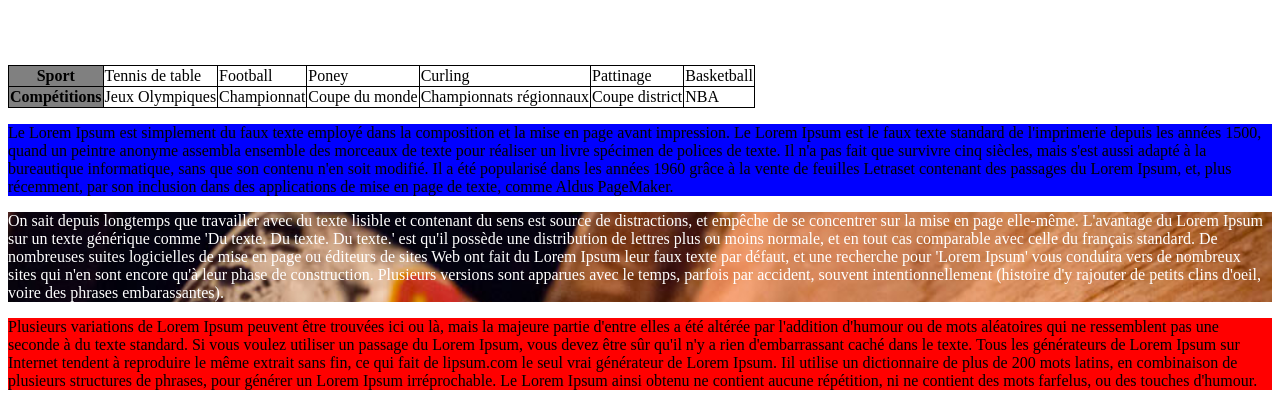
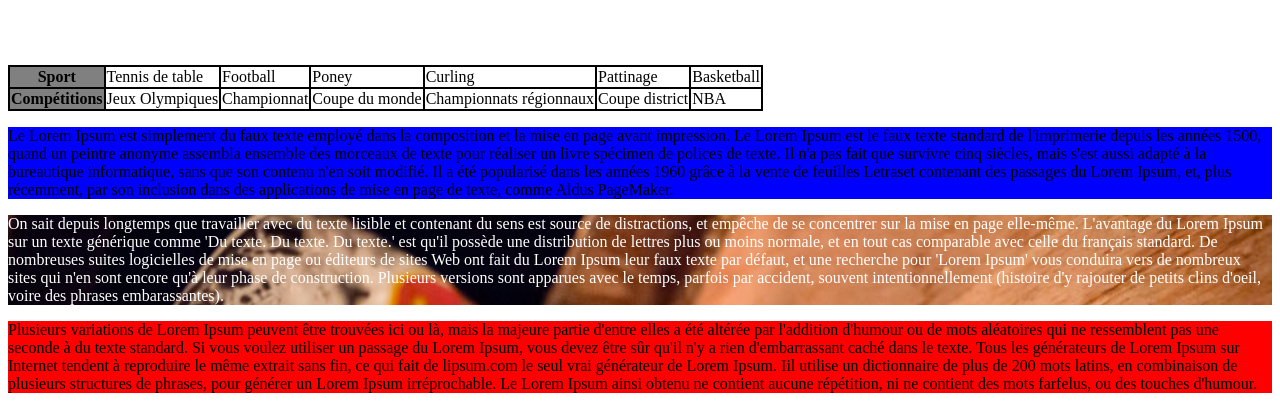
Before and after one commit to guillaumepetrel/M4105C-Petrel, a plain HTML site: page tp2/index.html in a window 1280 px wide. Shown: the part 189-592 px from the top of the page. Drawn offline with Linux system fonts and the light colour scheme.

Commit message:
VersionFinale

```diff
--- a/tp2/css/style.css
+++ b/tp2/css/style.css
@@ -25,7 +25,7 @@ table{
 }
 
 tr,th,td{
-    border: 1px solid black;
+    border: 2px solid black;
 }
 
 th{
```
